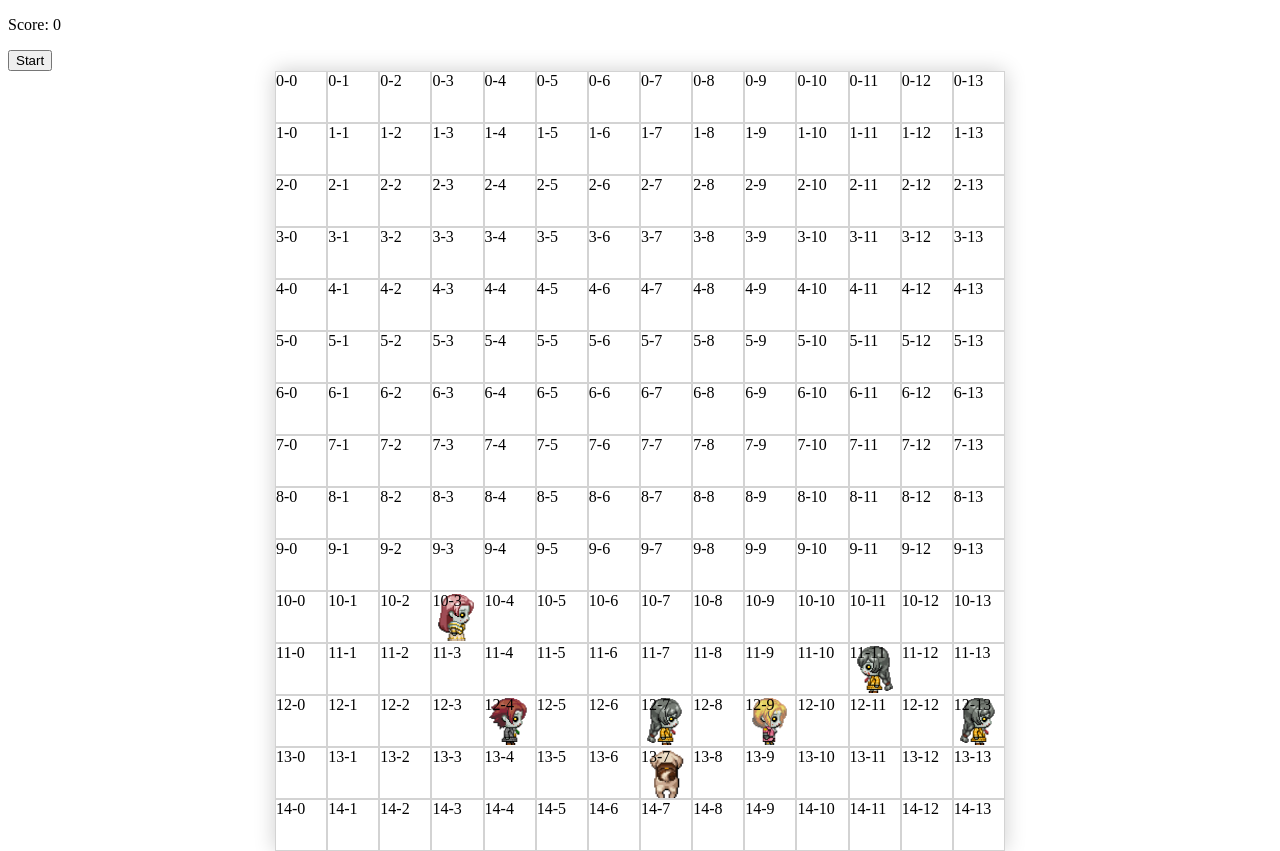
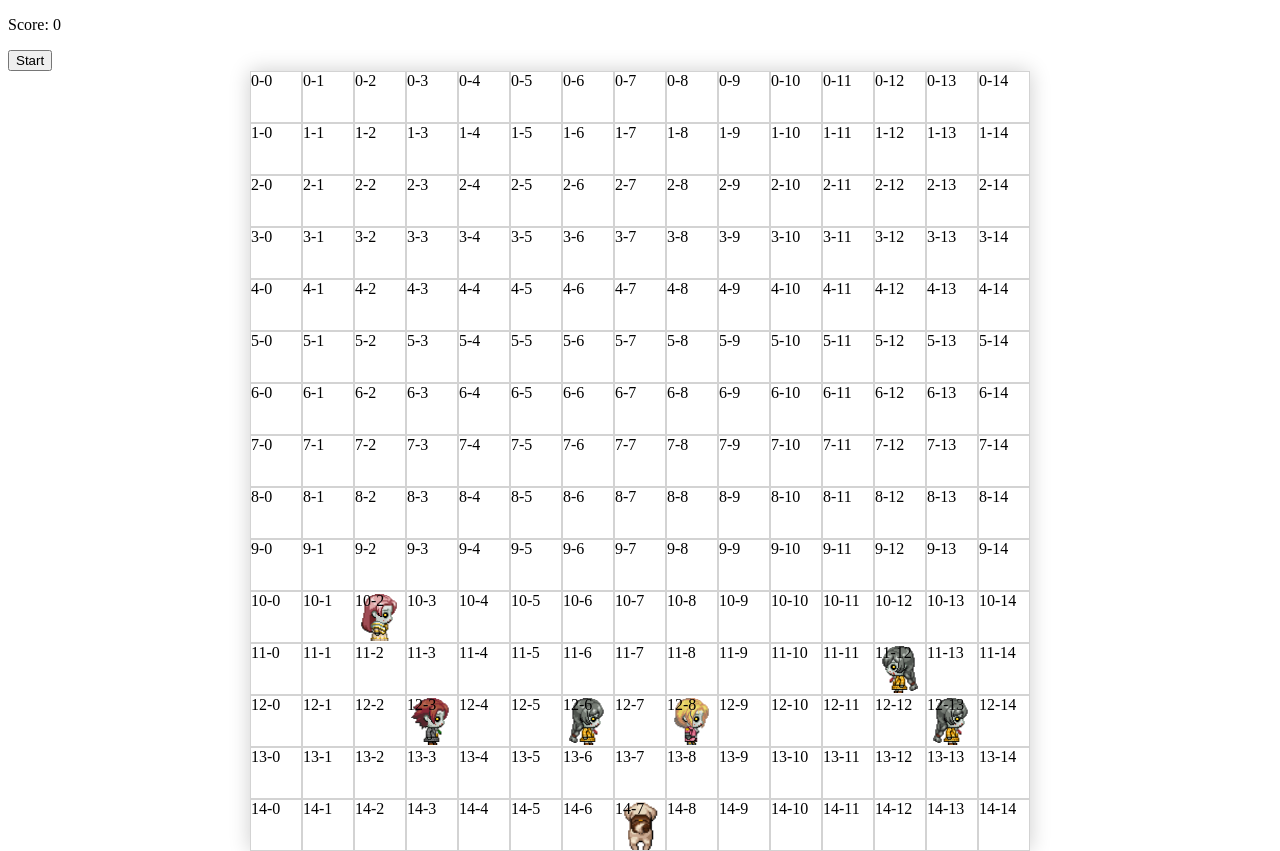
Before and after one commit to Jompra/Pupper-Game, a plain HTML site: page index.html in a window 1280 px wide. Drawn offline with Linux system fonts and the light colour scheme.

Commit message:
housekeeping

```diff
--- a/scripts/app.js
+++ b/scripts/app.js
@@ -8,14 +8,15 @@ function init() {
 
   //Grid Variables
   const height = 15
-  const width = 14
+  const width = 15
+  const homeCells = []
 
   //Points Increment Variables
   const jumpPoints = 10
 
   //Character Sprite Variables
   let x = 7
-  let y = 13
+  let y = 14
   let scoreTally = 0
   let furthestJump = 0
 
@@ -152,6 +153,9 @@ function init() {
     }
   }
 
+  function checkHome(){
+  }
+
 
   // Increments the furthest jump variable only if the sprite is advancing further than it has previously
   // Also increments score variable by Jump Points and pushes score to score span in HTML
--- a/styles/main.css
+++ b/styles/main.css
@@ -12,7 +12,7 @@
   height: 100%;
   justify-content: center;
   height: 780px;
-  width: 730px;
+  width: 780px;
 }
 
 .grid div {
```
Also changed, not shown: assets/safe.png (added), assets/safe_active.png (added).
